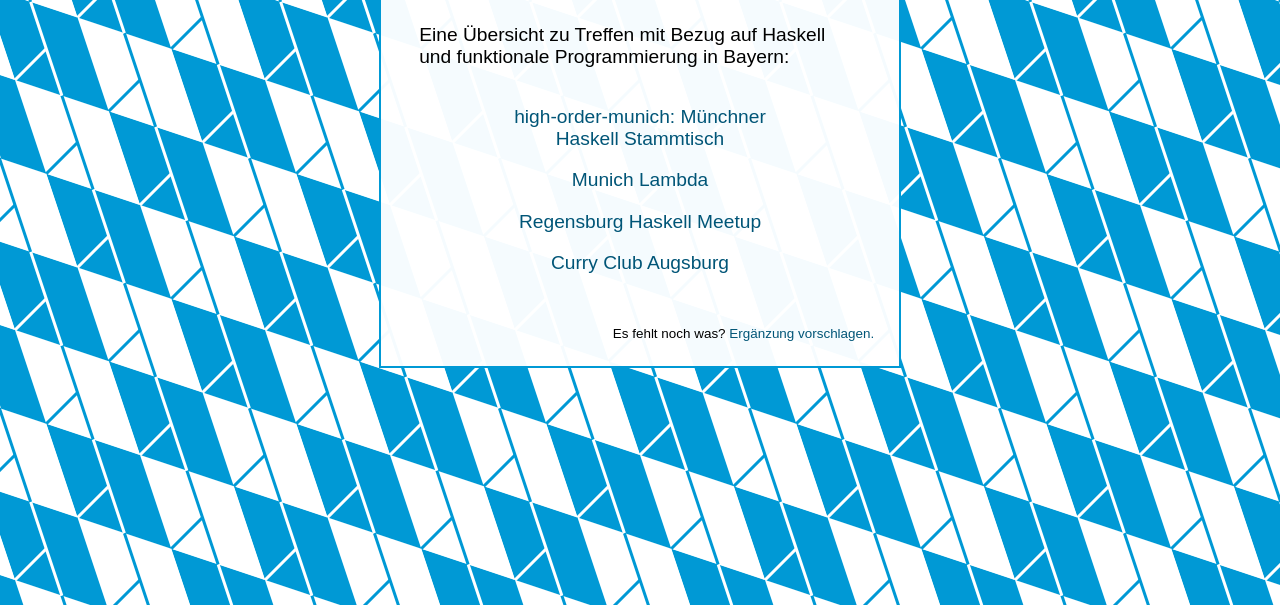
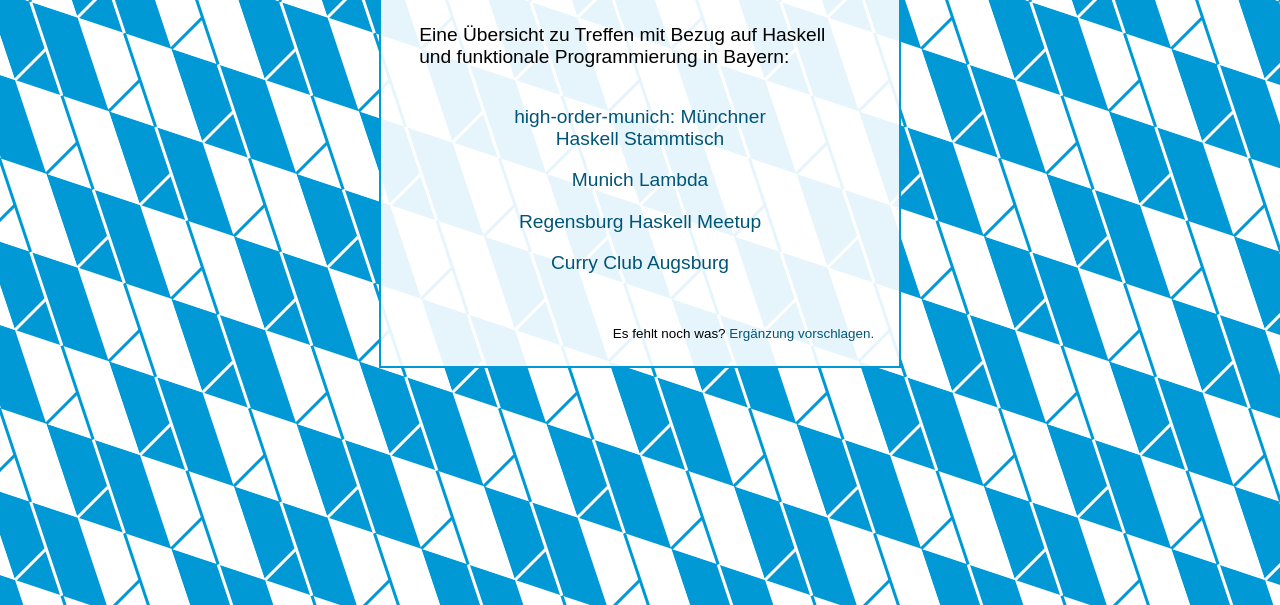
Before and after one commit to haskell-bayern/haskell-bayern.github.io, a plain HTML site: page index.html in a window 1280 px wide. Shown: the part 195-800 px from the top of the page. Drawn offline with Linux system fonts and the light colour scheme.

Commit message:
weniger (alpha) ist mehr

```diff
--- a/index.html
+++ b/index.html
@@ -8,7 +8,7 @@ body {
 div#main {
   width: 23em;
   margin: 5em auto;
-  background: rgba(255,255,255,0.96);
+  background: rgba(255,255,255,0.9);
   padding: 2em;
   border: 2px solid #0099d5;
   font-size: 1.2em;
```
